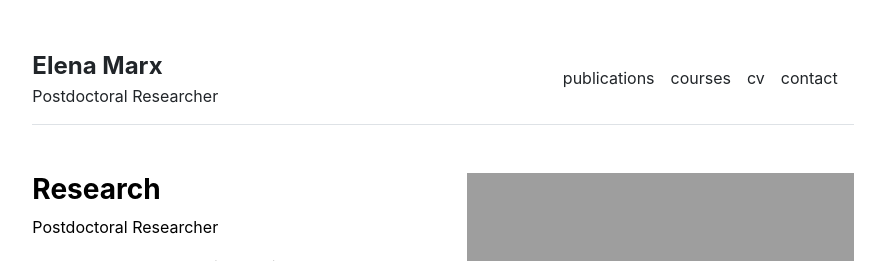
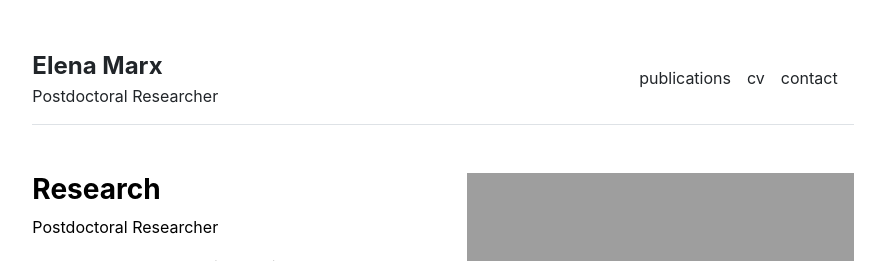
Before and after one commit to elena-marx/elena-marx.github.io, a Jekyll site: the page built from index.md, in a window 1280 px wide. Shown: the top 261 px of the page, without its empty margins (197-1082 px from the left). Built offline with Jekyll 4.4.1, drawn with Linux system fonts in a browser that asks for light colours; our own code applies the rules of GitHub Pages for plain Markdown files.

Commit message:
Changing picture

```diff
--- a/_data/settings.yml
+++ b/_data/settings.yml
@@ -1,7 +1,7 @@
 menu:
 #- {name: 'people', url: '/people'}
 - {name: 'publications', url: '/publications'}
-- {name: 'courses', url: '/courses'}
+#- {name: 'courses', url: '/courses'}
 - {name: 'cv', url: '/cv'}
 - {name: 'contact', url: '/contact'}
 
@@ -22,4 +22,5 @@ social:
 - {icon: 'linkedin', link: 'https://linkedin.com/in/lenpaul'}
 
 contacts:
-- {name: 'Dr. Academia', title: 'Postdoctoral Researcher', department: 'Cognitive Science', institution: 'CEU', institution_address: '1 Main Street, Canada', phone: '(000) 000-0000', email: 'hello@university.edu', office: 'Science Building 505', image: 'assets/img/contact.jpg'}
+- {name: 'Dr. Academia', title: 'Postdoctoral Researcher', department: 'Cognitive Science', institution: 'CEU', institution_address: '1 Main Street, Canada', phone: '(000) 000-0000', email: 'hello@university.edu', office: 'Science Building 505'}
+#image: 'assets/img/contact.jpg'}
```
Also changed, not shown: 1 other file.
